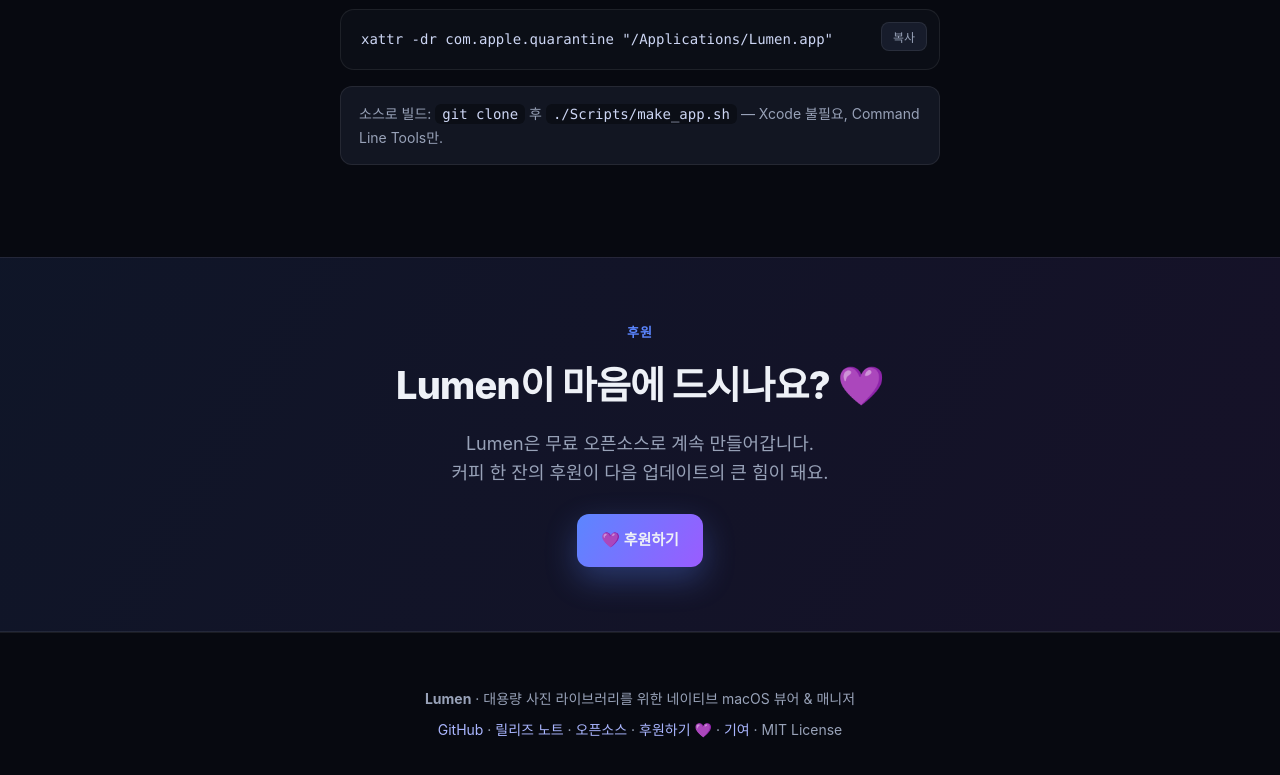
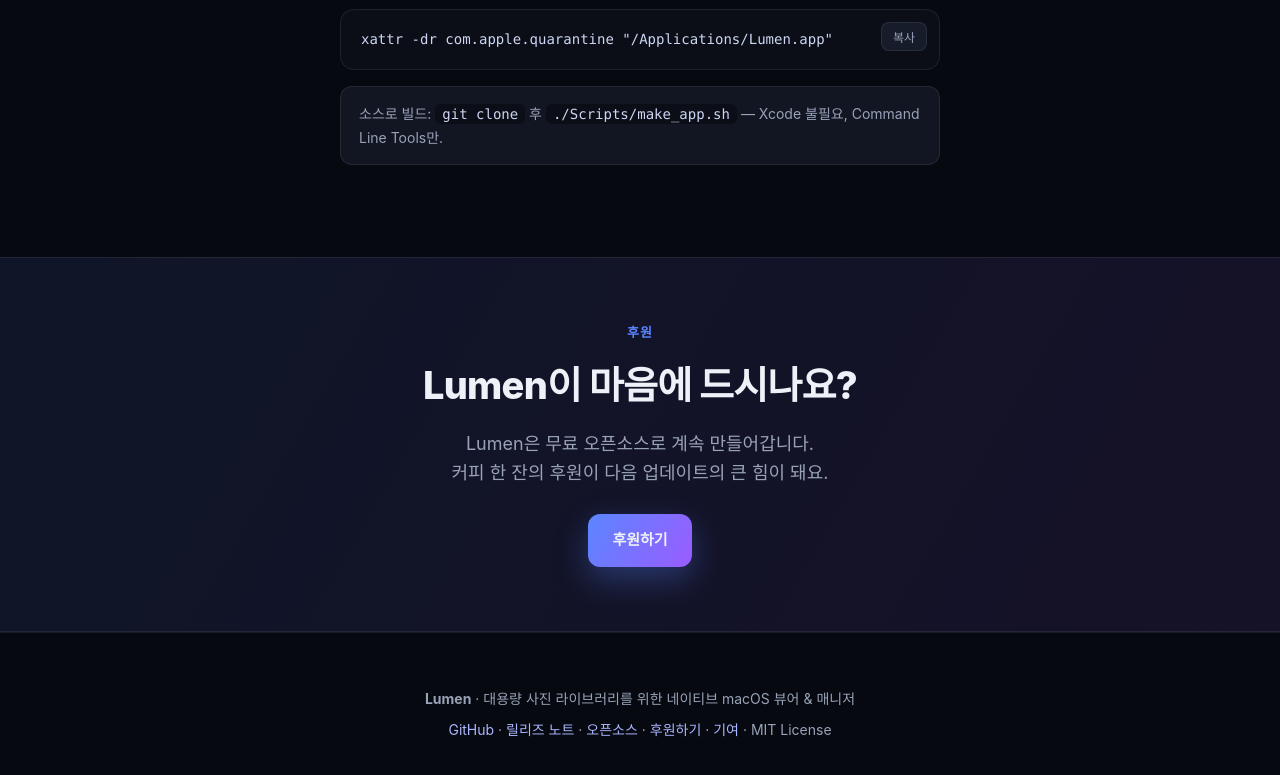
Before and after one commit to rescenedev/lumen, a plain HTML site: page docs/index.html in a window 1280 px wide. Shown: the part 4812-5587 px from the top of the page. Drawn offline with Linux system fonts and the light colour scheme.

Commit message:
docs: drop the heart emoji from sponsor links

```diff
--- a/docs/index.html
+++ b/docs/index.html
@@ -294,11 +294,11 @@
 <section class="band" id="sponsor" style="padding:64px 0">
   <div class="wrap" style="text-align:center">
     <p class="eyebrow reveal">후원</p>
-    <h2 class="stitle reveal">Lumen이 마음에 드시나요? 💜</h2>
+    <h2 class="stitle reveal">Lumen이 마음에 드시나요?</h2>
     <p class="ssub reveal">Lumen은 무료 오픈소스로 계속 만들어갑니다.<br>
       커피 한 잔의 후원이 다음 업데이트의 큰 힘이 돼요.</p>
     <div class="cta reveal" style="margin-top:26px;display:flex;justify-content:center">
-      <a class="btn btn-primary" href="https://fairy.hada.io/@rescene">💜 후원하기</a>
+      <a class="btn btn-primary" href="https://fairy.hada.io/@rescene">후원하기</a>
     </div>
   </div>
 </section>
@@ -309,7 +309,7 @@
     <a href="https://github.com/rescenedev/lumen">GitHub</a> ·
     <a href="releases.html">릴리즈 노트</a> ·
     <a href="opensource.html">오픈소스</a> ·
-    <a href="https://fairy.hada.io/@rescene">후원하기 💜</a> ·
+    <a href="https://fairy.hada.io/@rescene">후원하기</a> ·
     <a href="https://github.com/rescenedev/lumen/blob/main/CONTRIBUTING.md">기여</a> ·
     MIT License
   </p>
```
Also changed, not shown: docs/opensource.html (+1 -1 lines), docs/releases.html (+1 -1 lines).
